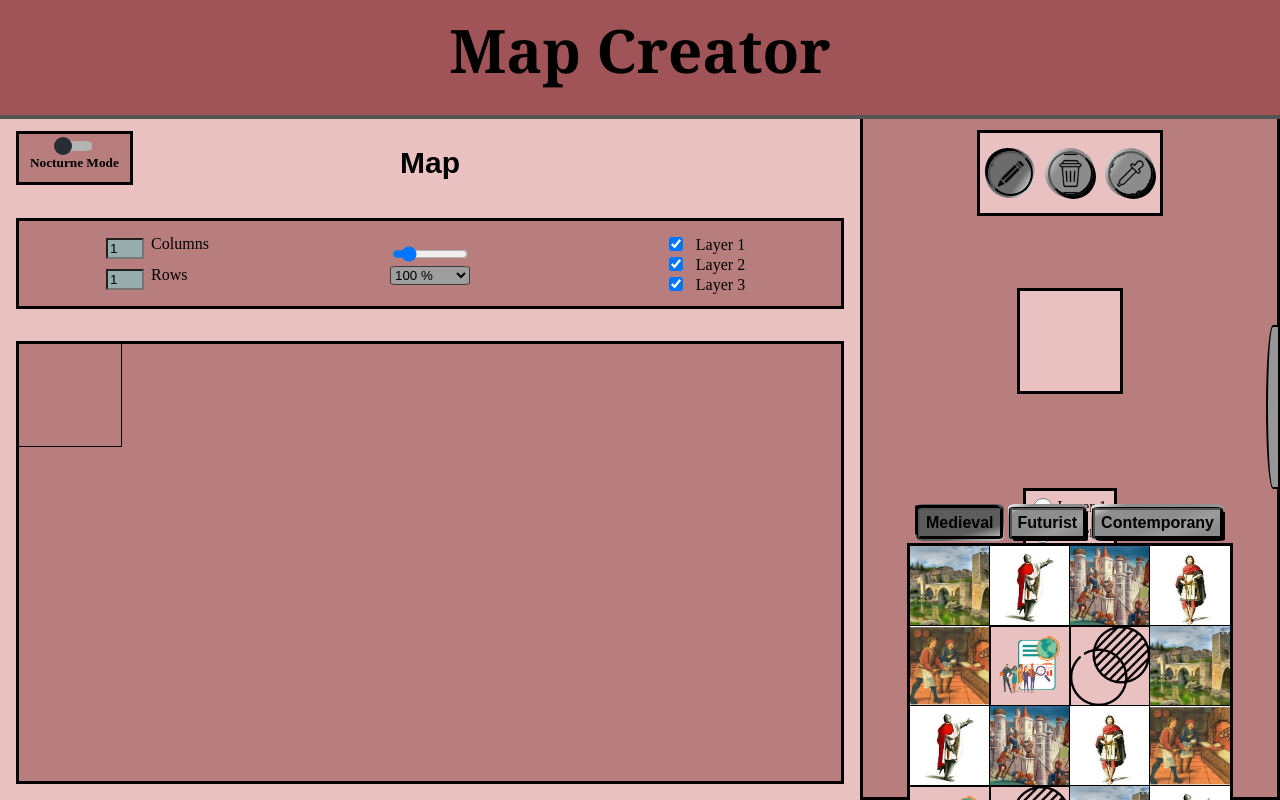
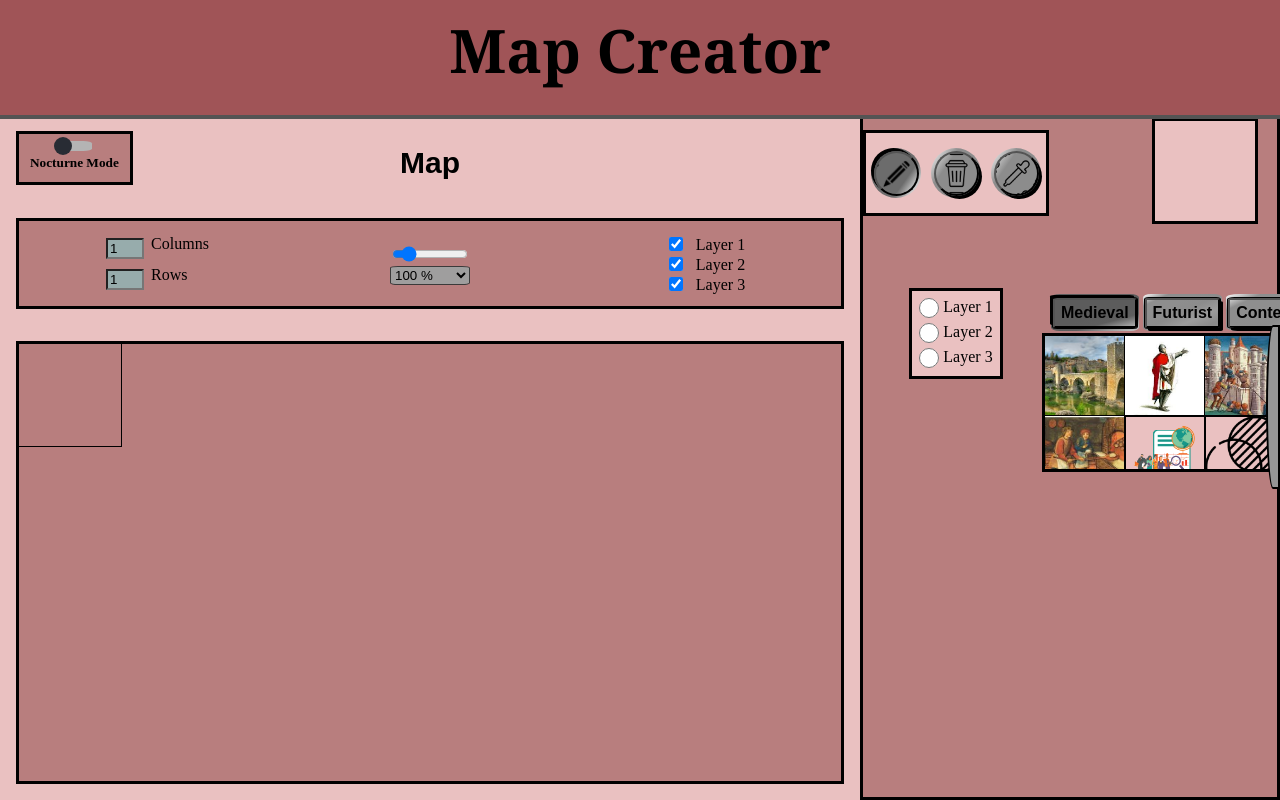
Before and after one commit to GeroNahu/Map-Creator, a React (Create React App) app: page / in a window 1280 px wide. Built offline with nearby package versions, Linux system fonts and the light colour scheme.

Commit message:
Defines grid-template-areas property

```diff
--- a/src/Styles/sectionContainer.css
+++ b/src/Styles/sectionContainer.css
@@ -10,6 +10,10 @@
 }
 .divToolsSection {
   display: grid;
+  grid-template-areas:
+    "tools selectedTile"
+    "layers layers"
+    "tilesContainer tilesContainer";
   grid-template-rows: 170px 200px minmax(10px, 1fr);
   box-sizing: border-box;
   max-height: calc(100vh - 115px);
```
